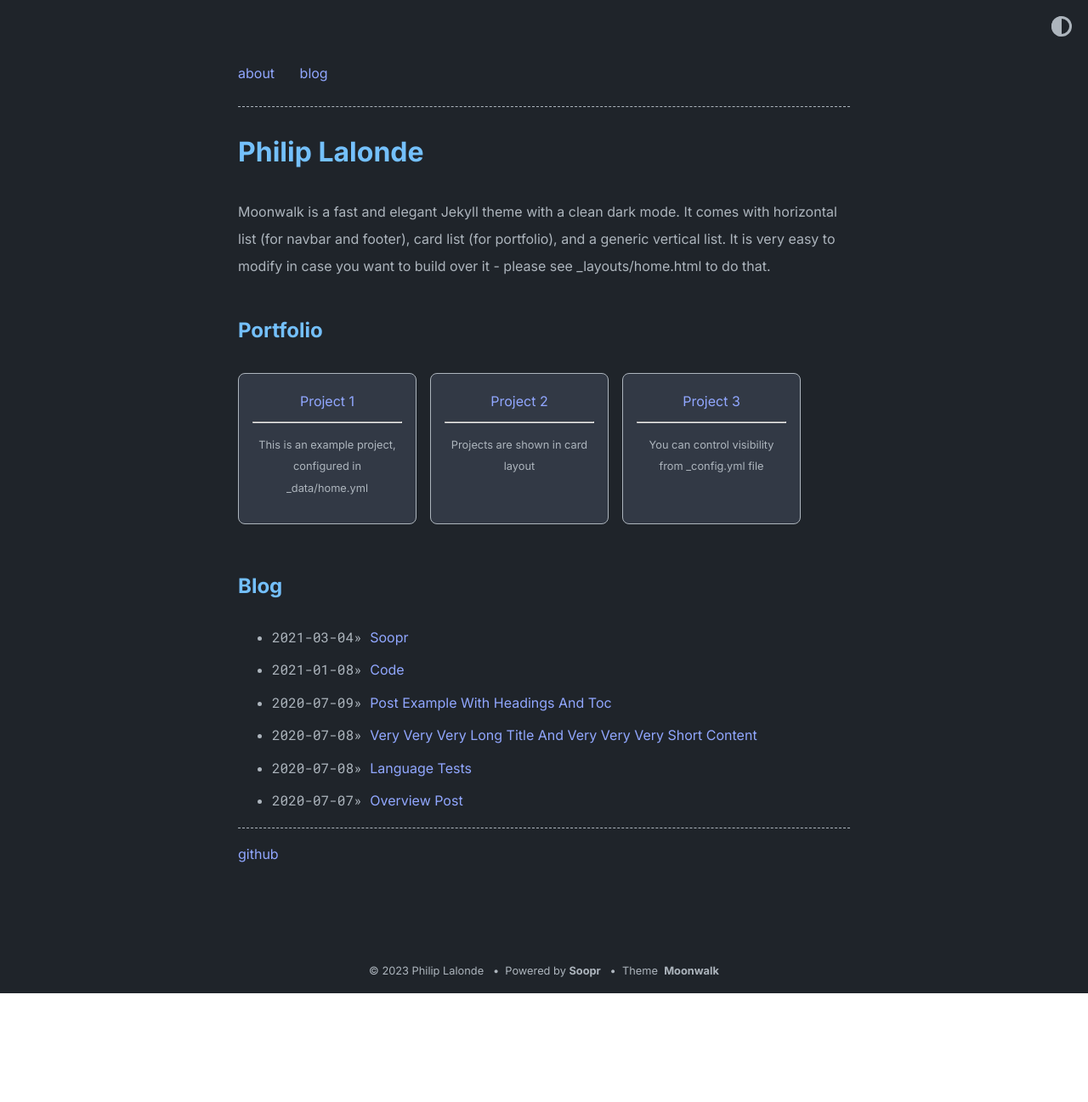
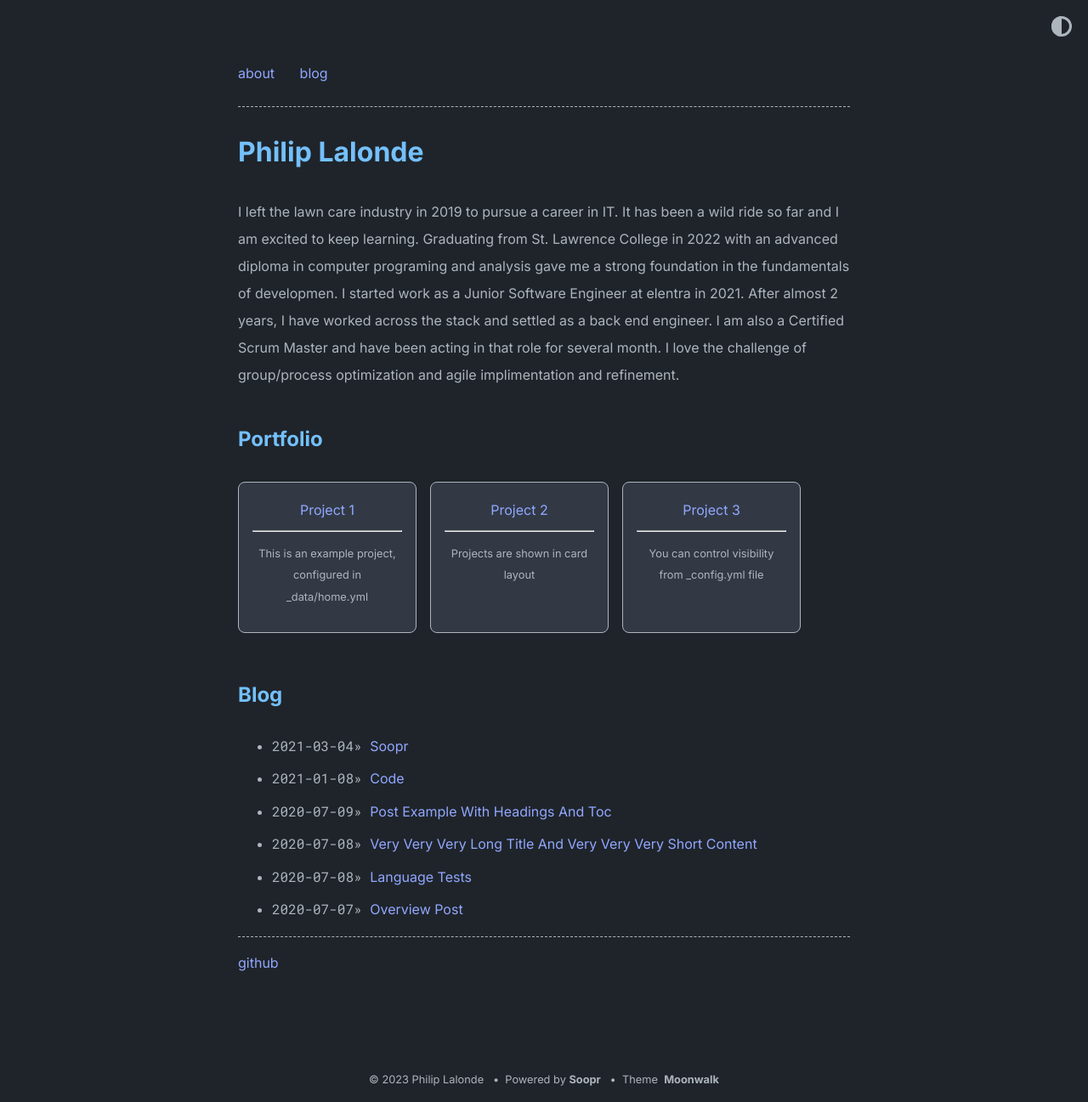
Before and after one commit to lalondeph/portfolio, a Jekyll site: the page built from index.md, in a window 1280 px wide. Shown: the whole page at 85% size. Built offline with Jekyll 4.4.1, drawn with Linux system fonts in a browser that asks for light colours; before the commit the page ends 1169 px from its top, so only the background shows below that.

Commit message:
Update _config.yml

```diff
--- a/_config.yml
+++ b/_config.yml
@@ -2,7 +2,11 @@ title: Philip Lalonde
 author: Philip Lalonde
 url: https://www.philiplalonde.com # root address of the site
 description: > # description of the site (multiple lines allowed)
-  Moonwalk is a fast and elegant Jekyll theme with a clean dark mode. It comes with horizontal list (for navbar and footer), card list (for portfolio), and a generic vertical list. It is very easy to modify in case you want to build over it - please see _layouts/home.html to do that.
+  I left the lawn care industry in 2019 to pursue a career in IT. It has been a wild ride so far and I am excited to keep learning.
+  Graduating from St. Lawrence College in 2022 with an advanced diploma in computer programing and analysis gave me a strong foundation in the fundamentals of developmen.
+  I started work as a Junior Software Engineer at elentra in 2021. After almost 2 years, I have worked across the stack and settled as a back end engineer.
+  I am also a Certified Scrum Master and have been acting in that role for several month. I love the challenge of group/process optimization and agile implimentation and refinement.
+
 
 permalink: /:slug
 
```
